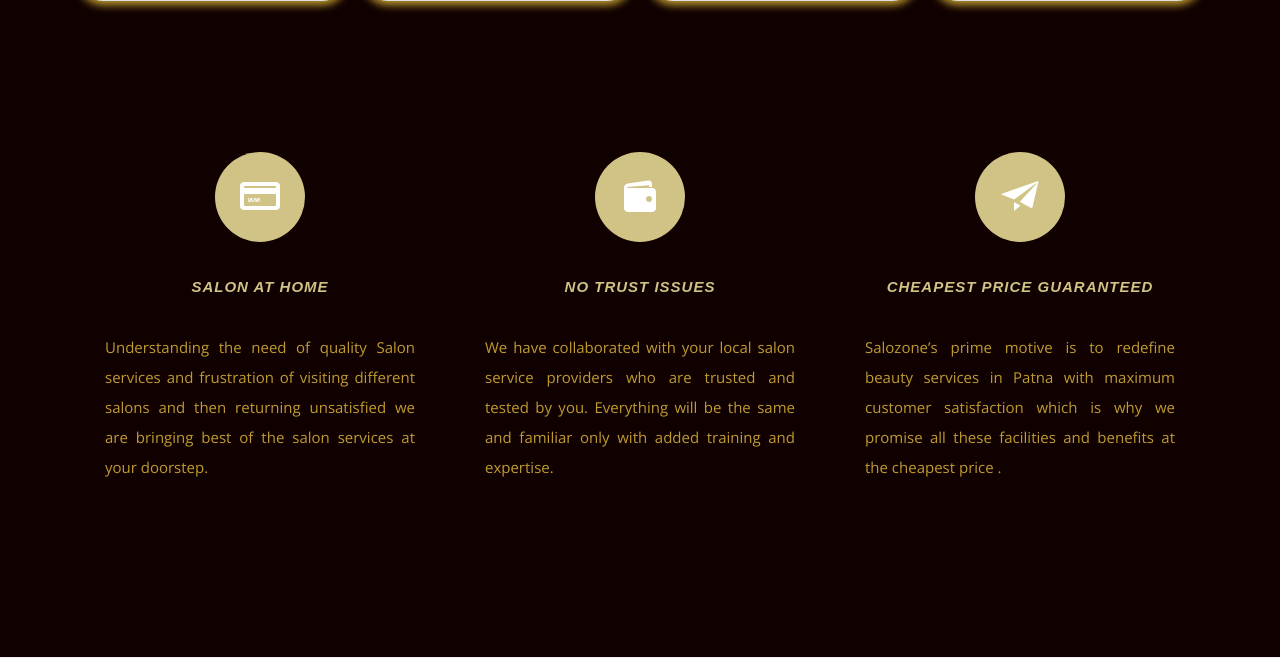
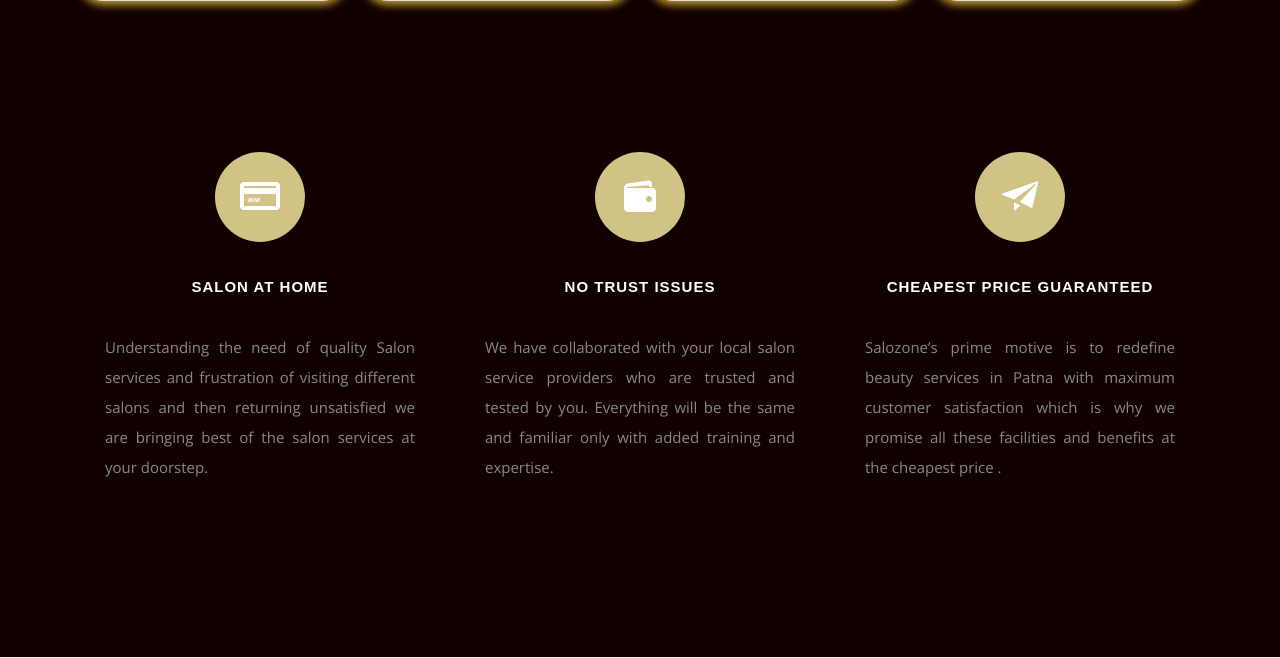
Before and after one commit to salozone/salozone, a PHP site: page / in a window 1280 px wide. Shown: the part 1729-2387 px from the top of the page. Run offline with PHP 8.4, Linux system fonts and the light colour scheme; some libraries are stand-ins or nearby versions; some web fonts are replaced.

Commit message:
Updates few colors

```diff
--- a/header.php
+++ b/header.php
@@ -130,14 +130,14 @@ if(isset($_COOKIE['isLogin']) && $_COOKIE['isLogin'] == 1) {
 		}
 		@media only screen and (max-width: 990px) and (min-width: 767px)  {
 			.menu-1 { width:63%;margin-top:10px !important; }
-			.navicon { margin-top:6px !important; }
+			.navicon { margin-top:8px !important; }
 			.log { margin-top:5px; }
 		}
 		@media screen and (max-width: 600px) {
-			.navicon { margin-top:0px !important; padding: 0px !important; }
+			.navicon { margin-top:8px !important; padding: 0px !important; }
 			.fh5co-nav ul li a { padding: 0px !important}
 			.fh5co-nav a { padding: 0px !important; }
-			.fh5co-nav-toggle { margin-top:8px !important; }
+			.fh5co-nav-toggle { margin-top:6px !important; }
 			.product .product-grid { height: 150px !important; }
 		}
 		.navicon { margin-top: 10px; }
@@ -145,9 +145,9 @@ if(isset($_COOKIE['isLogin']) && $_COOKIE['isLogin'] == 1) {
 
 	</style>
 
+
 <script src="https://ajax.googleapis.com/ajax/libs/jquery/2.1.4/jquery.min.js"></script>
 	<!--<div class="fh5co-loader"></div>-->
-<div id="page">
 <style type="text/css">
 @media screen and (max-width: 650px) {
 		.fh5co-nav a{
@@ -170,6 +170,7 @@ if(isset($_COOKIE['isLogin']) && $_COOKIE['isLogin'] == 1) {
 }
 </style>
 
+<div id="page">
 
 <nav class="fh5co-nav" role="navigation" style="background-color: #F8C471;">
 		<div class="container-fluid">
@@ -212,7 +213,7 @@ if(isset($_COOKIE['isLogin']) && $_COOKIE['isLogin'] == 1) {
 						<li class="shopping-cart loginIcon"><a href="login.php" title="Login" class="cart"><span><img src="images/login.png" width="30" height="30"/></span></a></li>
 						<?php } ?>
 						<li>
-											<span class="col-md-5 col-xs-6 menu-1 navicon" >
+											<span class="col-md-5 col-xs-6 text-center menu-1 navicon" >
 							 					<ul>
 													<span class="whatsapp" style="text-align:left">
 														<li class="has-dropdown">
@@ -253,6 +254,7 @@ if(isset($_COOKIE['isLogin']) && $_COOKIE['isLogin'] == 1) {
 									</span>
 						</li>
 					</ul>
+					</div>
 	</nav>
 
 
--- a/index.php
+++ b/index.php
@@ -9,7 +9,7 @@
     if(isset($_POST['local2'])) { $_SESSION['login'] = 0; }
     //define ;
     ?>
-      <?php include('header.php'); ?>
+    <?php include('header.php'); ?>
     <link rel="stylesheet" href="jss/style.css" type="text/css" media="all"/>
     <link rel="stylesheet" href="jss/custom.css" type="text/css" media="all"/>
     <link rel="stylesheet" href="https://fonts.googleapis.com/css?family=Open+Sans:300,300i,400,600">
@@ -273,31 +273,31 @@
 		<div class="container">
 			<div class="row">
 				<div class="col-md-4 col-sm-4 text-center">
-					<div class="feature-center " data-animate-effect="fadeIn">
+					<div class="feature-center wow fadeInUp">
 						<span class="icon">
 							<i class="icon-credit-card"></i>
 						</span>
-						<h3 style="color:#D1C384;">SALON AT HOME</h3>
-						<p style="color:#bf9b30">Understanding the need of quality Salon services and frustration of visiting different salons and then returning unsatisfied we are bringing best of the salon services at your doorstep.</p>
+						<h3 style="color:white;font-style:normal">SALON AT HOME</h3>
+						<p>Understanding the need of quality Salon services and frustration of visiting different salons and then returning unsatisfied we are bringing best of the salon services at your doorstep.</p>
 
 					</div>
 				</div>
 				<div class="col-md-4 col-sm-4 text-center">
-					<div class="feature-center " data-animate-effect="fadeIn">
+					<div class="feature-center wow fadeInDown">
 						<span class="icon">
 							<i class="icon-wallet"></i>
 						</span>
-						<h3 style="color:#D1C384;">NO TRUST ISSUES</h3>
-						<p style="color:#bf9b30">We have collaborated with your local salon service providers who are trusted and tested by you. Everything will be the same and familiar only with added training and expertise.</p>
+						<h3 style="color:white;font-style:normal">NO TRUST ISSUES</h3>
+						<p>We have collaborated with your local salon service providers who are trusted and tested by you. Everything will be the same and familiar only with added training and expertise.</p>
 					</div>
 				</div>
 				<div class="col-md-4 col-sm-4 text-center">
-					<div class="feature-center " data-animate-effect="fadeIn">
+					<div class="feature-center wow fadeInUp" >
 						<span class="icon">
 							<i class="icon-paper-plane"></i>
 						</span>
-						<h3 style="color:#D1C384;">CHEAPEST PRICE GUARANTEED</h3>
-						<p style="color:#bf9b30">Salozone’s prime motive is to redefine beauty services in Patna with maximum customer satisfaction which is why we
+						<h3 style="color:white;font-style:normal">CHEAPEST PRICE GUARANTEED</h3>
+						<p>Salozone’s prime motive is to redefine beauty services in Patna with maximum customer satisfaction which is why we
                promise all these facilities and benefits at the cheapest price .</p>
 					</div>
 				</div>
```
